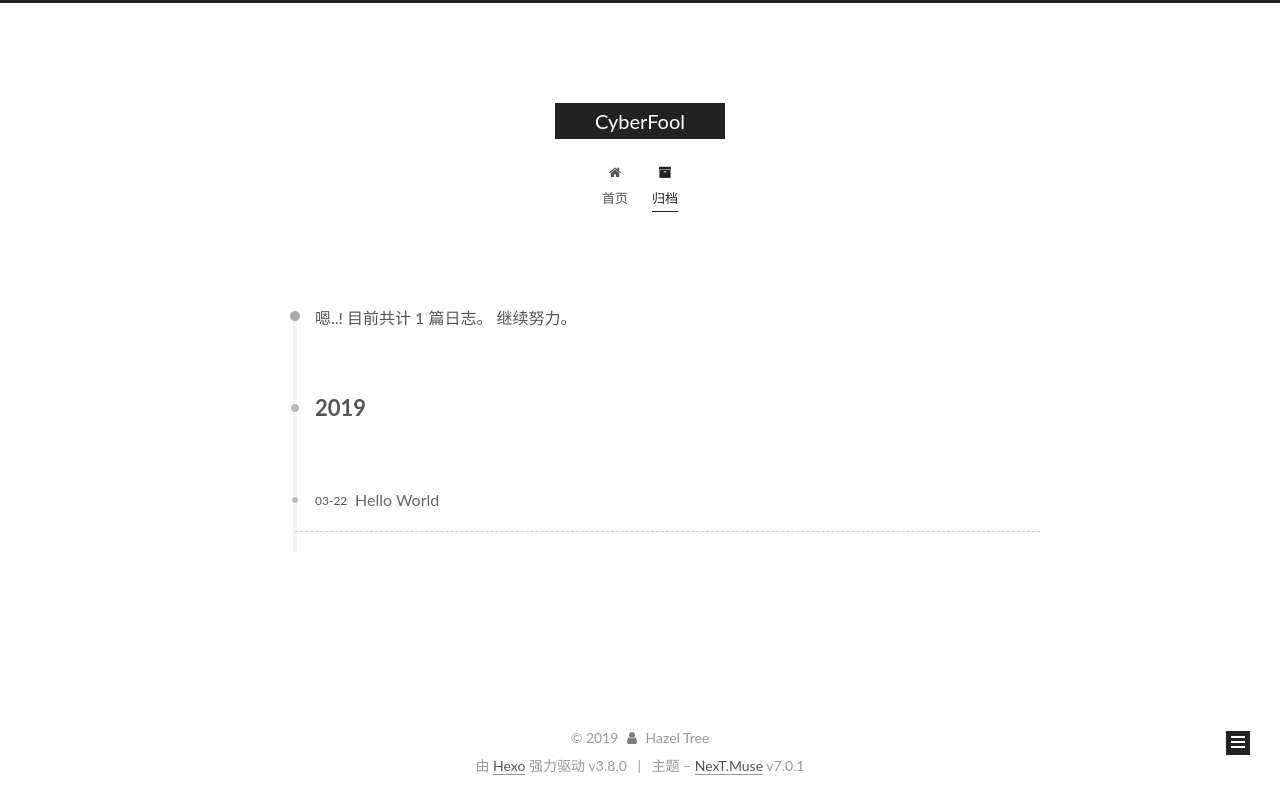
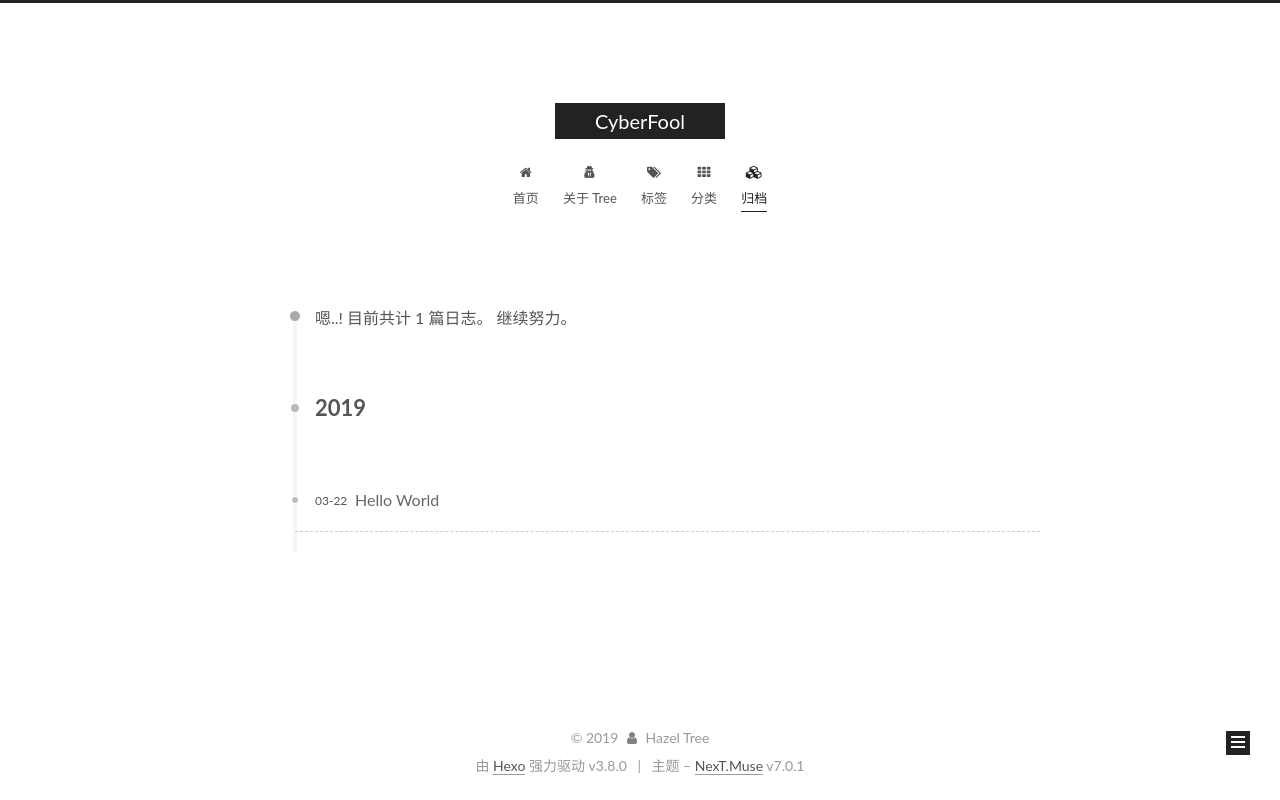
Before and after one commit to HazelTree/HazelTree.github.io, a plain HTML site: page archives/2019/03/index.html in a window 1280 px wide. Drawn offline with Linux system fonts and the light colour scheme.

Commit message:
Site updated: 2019-03-23 11:40:17

```diff
--- a/archives/2019/03/index.html
+++ b/archives/2019/03/index.html
@@ -222,6 +222,57 @@
 
 
 
+          <li class="menu-item menu-item-about">
+
+
+
+
+
+
+
+
+
+    <a href="/about/" rel="section"><i class="menu-item-icon fa fa-fw fa-user-secret"></i> <br>关于 Tree</a>
+
+  </li>
+
+
+
+
+          <li class="menu-item menu-item-tags">
+
+
+
+
+
+
+
+
+
+    <a href="/tags/" rel="section"><i class="menu-item-icon fa fa-fw fa-tags"></i> <br>标签</a>
+
+  </li>
+
+
+
+
+          <li class="menu-item menu-item-categories">
+
+
+
+
+
+
+
+
+
+    <a href="/categories/" rel="section"><i class="menu-item-icon fa fa-fw fa-th"></i> <br>分类</a>
+
+  </li>
+
+
+
+
           <li class="menu-item menu-item-archives menu-item-active">
 
 
@@ -232,13 +283,22 @@
 
 
 
-    <a href="/archives/" rel="section"><i class="menu-item-icon fa fa-fw fa-archive"></i> <br>归档</a>
+    <a href="/archives/" rel="section"><i class="menu-item-icon fa fa-fw fa-cubes"></i> <br>归档</a>
 
   </li>
 
 
 
     </ul>
+
+
+
+
+
+
+
+
+
 
 
 
--- a/css/main.css
+++ b/css/main.css
@@ -1770,7 +1770,7 @@ pre .javascript .function {
   width: 4px;
   height: 4px;
   border-radius: 50%;
-  background: #6bdfe0;
+  background: #ff4440;
 }
 .feed-link,
 .chat {
```
Also changed, not shown: 2019/03/22/hello-world/index.html (+52 -1 lines), archives/2019/index.html (+61 -1 lines), archives/index.html (+61 -1 lines), index.html (+52 -1 lines).
